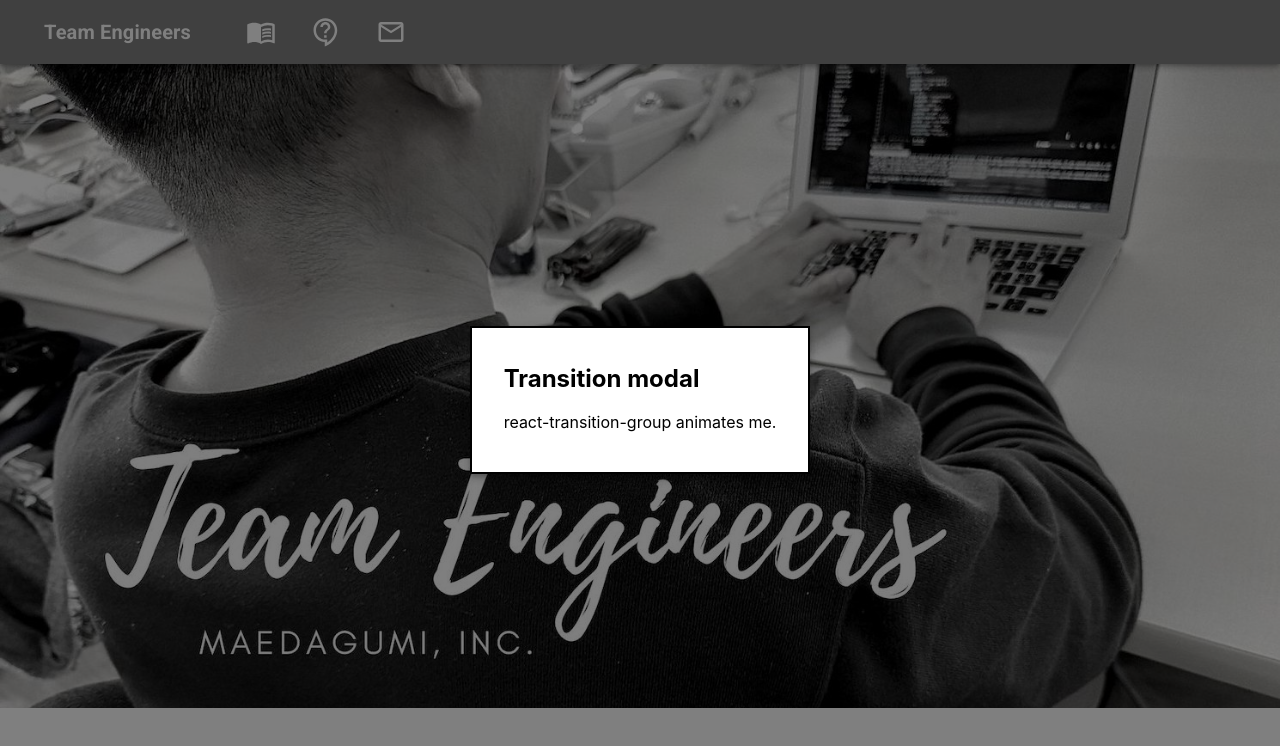
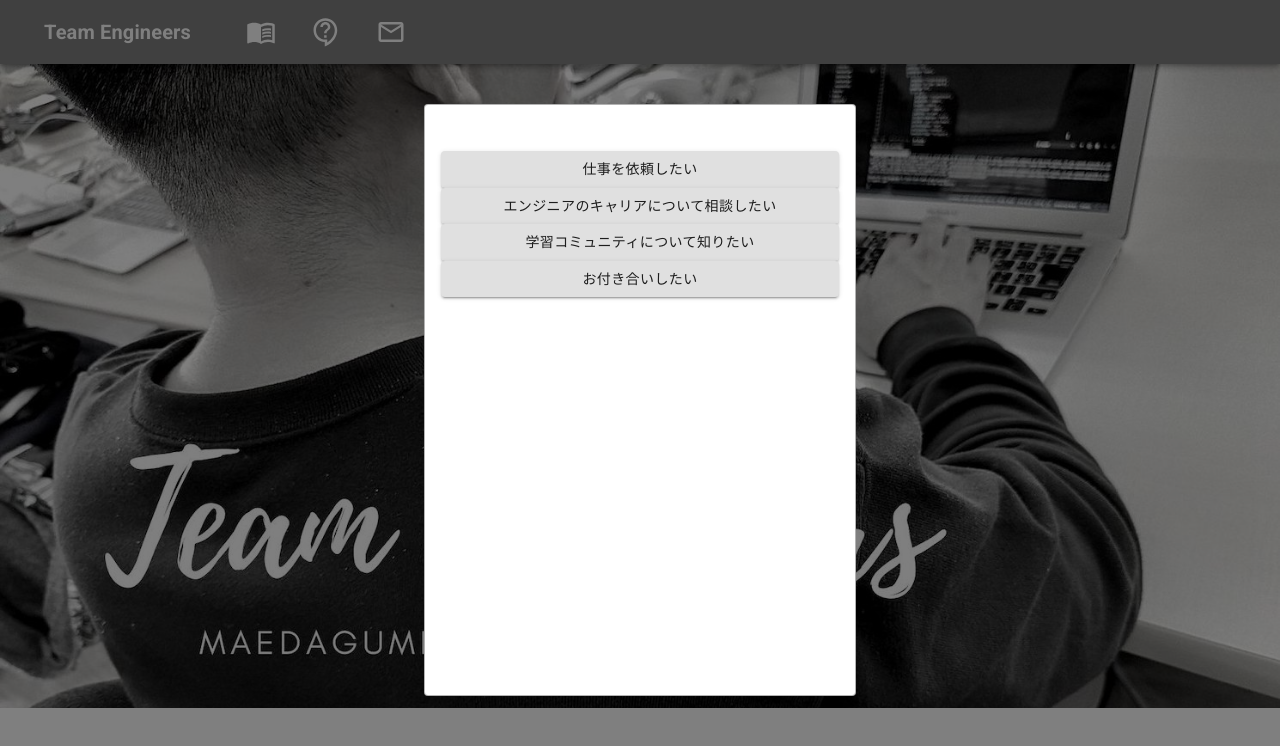
Before and after one commit to daisuke-maedagumi/first-app, a React (Create React App) app: page / in a window 1280 px wide. Both pictures are taken after a click on the button 325 px from the left and 32 px from the top of the page. Shown: the top 746 px of the page. Built offline with nearby package versions, Linux system fonts and the light colour scheme.

Commit message:
トラハック実践５

```diff
--- /dev/null
+++ b/src/assets/styles/style.css
@@ -0,0 +1,67 @@
+.c-section {
+    position: relative;
+    height: 100vh;
+    width: 100%;
+}
+
+.c-box {
+    background: #fff;
+    border: 1px solid rgba(0,0,0,0.3);
+    border-radius: 4px;
+    box-sizing: border-box;
+    height: 592px;
+    max-width: 432px;
+    padding: 0 1rem;
+    width: 100%;
+
+    /* Vertical and horizontal center alignment */
+    position: absolute;
+    top: 50%;
+    left: 50%;
+    transform: translate(-50%, -50%);
+}
+
+.c-grid__answer {
+    display: flex;
+    flex-flow: column;
+    justify-content: flex-end;
+    height: 192px;
+}
+
+.p-chat__bubble {
+    background: #41B6E6;
+    border-radius: 4px;
+    color: #fff;
+    font-size: 14px;
+    font-weight: 500;
+    padding: .5rem;
+    margin-right: 1rem;
+    max-width: 80%;
+    width: auto;
+}
+
+.p-chat__row {
+    display: flex;
+    flex-direction: row;
+    justify-content: flex-start;
+    padding-right: 0 !important;
+}
+
+.p-chat__reverse {
+    display: flex;
+    flex-direction: row-reverse;
+    justify-content: flex-end;
+    padding-right: 0 !important;
+}
+
+.p-question__title {
+    font-size: 1.25rem;
+    font-weight: 600;
+    margin: 0 0 1rem 0;
+}
+
+.p-question__description {
+    font-size: 1rem;
+    letter-spacing: .125rem;
+    line-height: 1.7;
+}
--- /dev/null
+++ b/src/components/Answer.jsx
@@ -0,0 +1,21 @@
+import React from 'react'
+import { makeStyles } from '@material-ui/core/styles';
+import Button from '@material-ui/core/Button';
+
+const useStyles = makeStyles((theme) => ({
+    root: {
+
+    },
+　　}));
+
+const Answer = (props) => {
+    // const classes = useStyles();
+
+    return (
+        <Button variant="contained">
+            {props.content}
+        </Button>
+    )
+}
+
+export default Answer
--- /dev/null
+++ b/src/components/AnswersList.jsx
@@ -0,0 +1,14 @@
+import React from 'react'
+import Answer from './Answer.jsx'
+
+const AnswersList = (props) => {
+    return(
+        <div className="c-grid__answer">
+            {props.answers.map((value, index) => {
+                return <Answer content={value.content} key={index.toString()} />
+            })}
+        </div>
+    )
+}
+
+export default AnswersList
--- a/src/components/ChatBotModal.jsx
+++ b/src/components/ChatBotModal.jsx
@@ -1,46 +1,78 @@
 import React from 'react';
-import { makeStyles } from '@material-ui/core/styles';
+// import { makeStyles } from '@material-ui/core/styles';
 import Modal from '@material-ui/core/Modal';
 import Backdrop from '@material-ui/core/Backdrop';
 import Fade from '@material-ui/core/Fade';
+import defaultDataset from '../dataset.js';
+import '../assets/styles/style.css'
+import AnswersList from './AnswersList.jsx'
 
-const useStyles = makeStyles((theme) => ({
-  modal: {
-    display: 'flex',
-    alignItems: 'center',
-    justifyContent: 'center',
-  },
-  paper: {
-    backgroundColor: theme.palette.background.paper,
-    border: '2px solid #000',
-    boxShadow: theme.shadows[5],
-    padding: theme.spacing(2, 4, 3),
-  },
-}));
+// const useStyles = makeStyles((theme) => ({
+//   modal: {
+//     display: 'flex',
+//     alignItems: 'center',
+//     justifyContent: 'center',
+//   },
+//   paper: {
+//     backgroundColor: theme.palette.background.paper,
+//     border: '2px solid #000',
+//     boxShadow: theme.shadows[5],
+//     padding: theme.spacing(2, 4, 3),
+//   },
+// }));
 
-export default function TransitionsModal(props) {
-  const classes = useStyles();
+export default class TransitionsModal extends React.Component {
+  constructor(props) {
+    super(props);
+    this.state = {
+      answers: [],
+      chats: [],
+      currentId: "init",
+      dataset: defaultDataset,
+      open: false
+    };
+  }
+
+  initAnswer = () => {
+    const initDataset = this.state.dataset[this.state.currentId];
+    const initAnswers = initDataset.answers;
+
+    this.setState( {
+      answers: initAnswers
+    })
+  }
+
+  componentDidMount() {
+    this.initAnswer()
+  }
+  render () {
+
+  // const classes = useStyles();
     return (
       <div>
         <Modal
           aria-labelledby="transition-modal-title"
           aria-describedby="transition-modal-description"
-        className={classes.modal}
-        open={props.modalOpen}
-        onClose={props.handleModalClose}
+          // className={classes.modal}
+          open={this.props.modalOpen}
+          onClose={this.props.handleModalClose}
           closeAfterTransition
           BackdropComponent={Backdrop}
           BackdropProps={{
             timeout: 500,
           }}
         >
-        <Fade in={props.modalOpen}>
-          <div className={classes.paper}>
-            <h2 id="transition-modal-title">Transition modal</h2>
-            <p id="transition-modal-description">react-transition-group animates me.</p>
+          <Fade in={this.props.modalOpen}>
+            <section className="c-section">
+              <div className="c-box">
+                <AnswersList answers={this.state.answers} />
+                  {/* <h2 id="transition-modal-title">Transition modal</h2>
+                  <p id="transition-modal-description">react-transition-group animates me.</p> */}
                 </div>
+            </section>
           </Fade>
         </Modal>
       </div>
       );
    }
+}
--- /dev/null
+++ b/src/dataset.js
@@ -0,0 +1,81 @@
+const defaultDataset = {
+    "init": {
+        answers: [
+            {content: "仕事を依頼したい", nextId: "job_offer"},
+            {content: "エンジニアのキャリアについて相談したい", nextId: "consultant"},
+            {content: "学習コミュニティについて知りたい", nextId: "community"},
+            {content: "お付き合いしたい", nextId: "dating"},
+        ],
+        question: "こんにちは！🐯トラハックへのご用件はなんでしょうか？",
+    },
+    "job_offer": {
+        answers: [
+            {content: "Webサイトを制作してほしい", nextId: "website"},
+            {content: "Webアプリを開発してほしい", nextId: "webapp"},
+            {content: "自動化ツールを作ってほしい", nextId: "automation_tool"},
+            {content: "その他", nextId: "other_jobs"}
+        ],
+        question: "どのようなお仕事でしょうか？",
+    },
+    "website": {
+        answers: [
+            {content: "問い合わせる", nextId: "contact"},
+            {content: "最初の質問に戻る", nextId: "init"}
+        ],
+        question: "Webサイト細作についてですね。コチラからお問い合わせできます。",
+    },
+    "webapp": {
+        answers: [
+            {content: "問い合わせる", nextId: "contact"},
+            {content: "最初の質問に戻る", nextId: "init"}
+        ],
+        question: "Webアプリ開発についてですね。コチラからお問い合わせできます。",
+    },
+    "automation_tool": {
+        answers: [
+            {content: "問い合わせる", nextId: "contact"},
+            {content: "最初の質問に戻る", nextId: "init"}
+        ],
+        question: "自動化ツール開発についてですね。コチラからお問い合わせできます。",
+    },
+    "other_jobs": {
+        answers: [
+            {content: "問い合わせる", nextId: "contact"},
+            {content: "最初の質問に戻る", nextId: "init"}
+        ],
+        question: "その他についてですね。コチラからお問い合わせできます。",
+    },
+    "consultant": {
+        answers: [
+            {content: "YouTubeで動画を見る", nextId: "https://www.youtube.com/channel/UC-bOAxx-YOsviSmqh8COR0w"},
+            {content: "学習コミュニティについて知りたい", nextId: "community"},
+            {content: "最初の質問に戻る", nextId: "init"}
+        ],
+        question: "トラハックは普段からYouTubeでキャリアについて発信しています。また、僕が運営するエンジニア向け学習コミュニティ内でも相談に乗っていますよ。",
+    },
+    "community": {
+        answers: [
+            {content: "どんな活動をしているの？", nextId: "community_activity"},
+            {content: "コミュニティに参加したい", nextId: "https://torahack.web.app/community/"},
+            {content: "最初の質問に戻る", nextId: "init"}
+        ],
+        question: "2020年3月から学習コミュニティを始めました！🎉Webエンジニアへの転職を目指す人向けに、プログラミングを教えたりキャリアの相談に乗っています。",
+    },
+    "community_activity": {
+        answers: [
+            {content: "さらに詳細を知りたい", nextId: "https://youtu.be/tIzE7hUDbBM"},
+            {content: "コミュニティに参加したい", nextId: "https://torahack.web.app/community/"},
+            {content: "最初の質問に戻る", nextId: "init"}
+        ],
+        question: "フロントエンド向けの教材の提供、キャリアや勉強法に関するメルマガの配信、週1のオンライン作業会などを開催しています！\n詳細はYouTube動画で紹介しています。",
+    },
+    "dating": {
+        answers: [
+            {content: "DMする", nextId: "https://twitter.com/torahack_"},
+            {content: "最初の質問に戻る", nextId: "init"}
+        ],
+        question: "まずは一緒にランチでもいかがですか？DMしてください😘",
+    },
+}
+
+export default defaultDataset
--- a/src/index.js
+++ b/src/index.js
@@ -4,7 +4,7 @@ import { Provider } from 'react-redux';
 import createStore from './reducks/store/store'
 import {ConnectedRouter} from 'connected-react-router'
 import * as History from 'history'
-import './index.css';
+import './assets/styles/index.css';
 import App from './App';
 import * as serviceWorker from './serviceWorker';
 
```
Also changed, not shown: src/assets/styles/index.css (renamed from src/index.css). Lines whose indentation alone changed are shown as unchanged.
